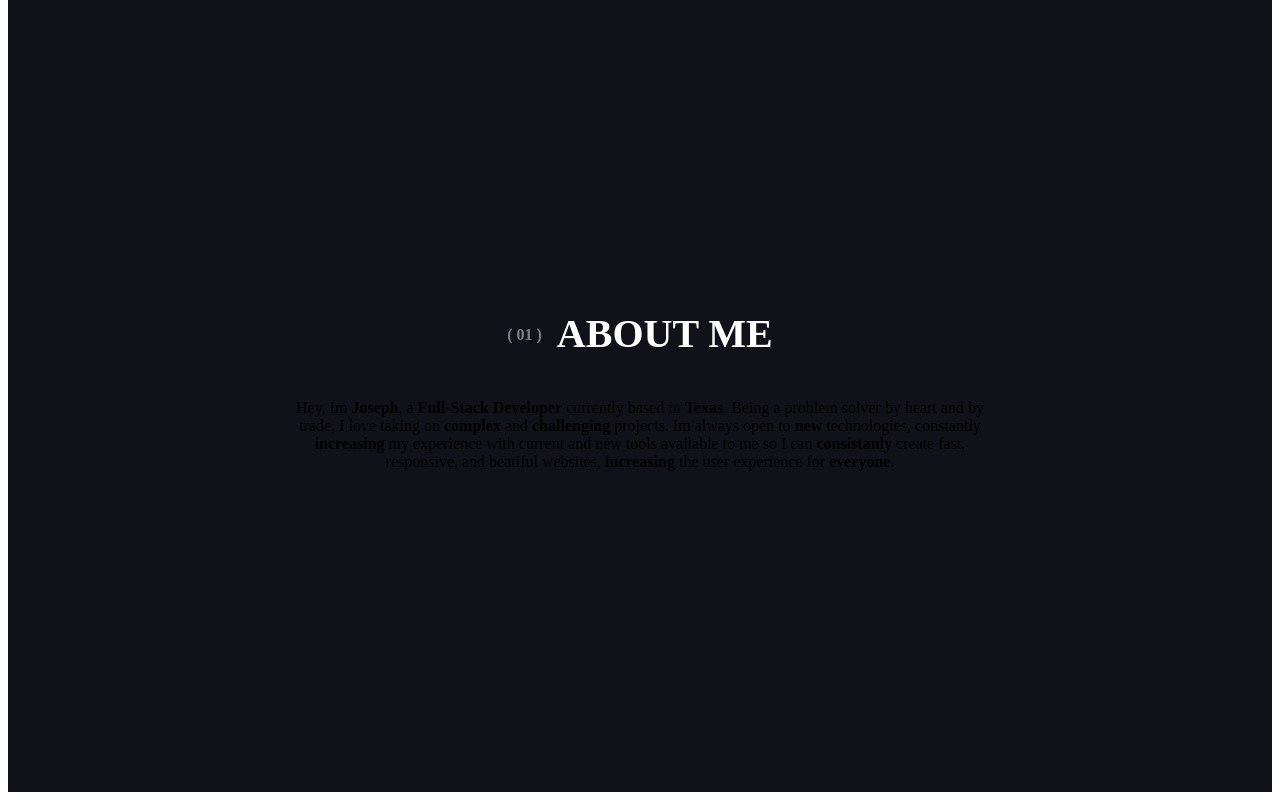
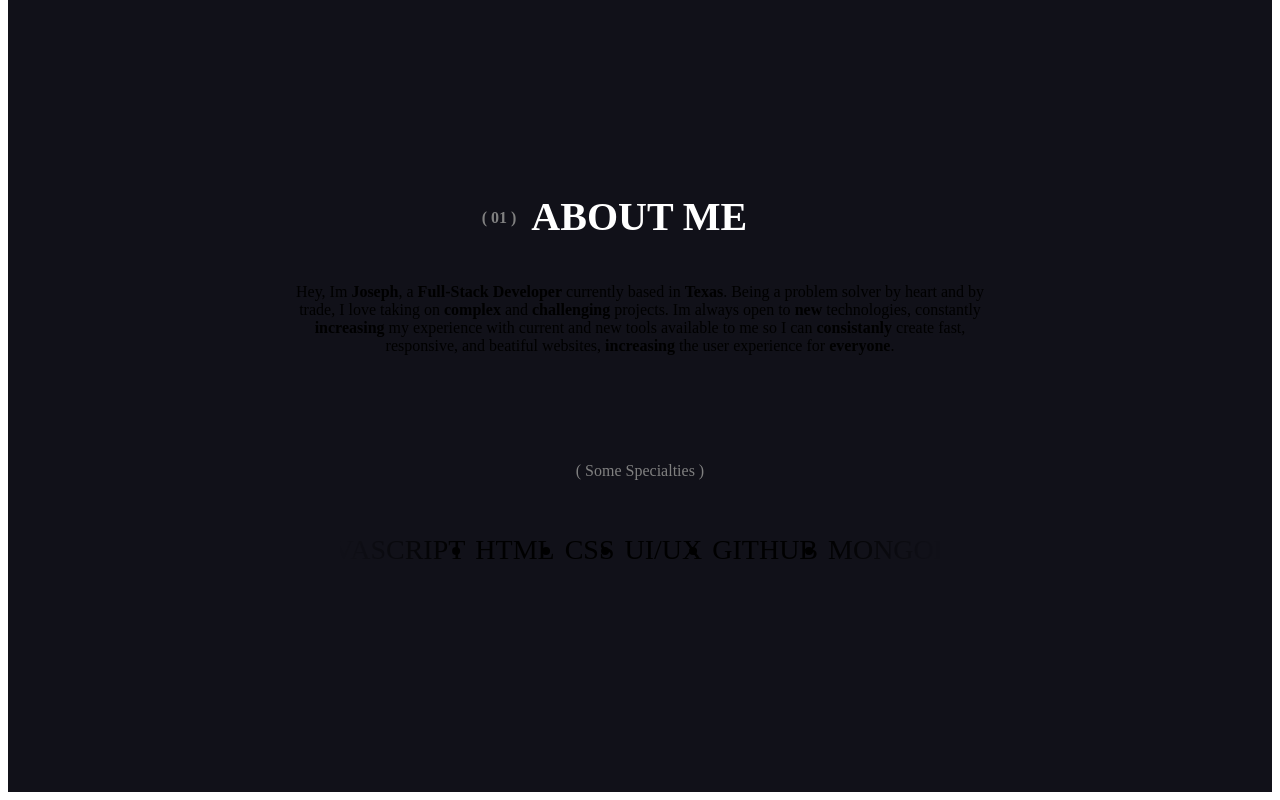
Before and after one commit to josephdorman/portfolio, a React (Vite) app: page / in a window 1280 px wide. Shown: the part 468-1268 px from the top of the page. Built offline with nearby package versions, Linux system fonts and the light colour scheme; the HTML template or start-up script is replaced by a standard one.

Commit message:
finish about me section

```diff
--- a/src/components/about.jsx
+++ b/src/components/about.jsx
@@ -9,6 +9,29 @@ function About() {
           <span>ABOUT ME</span>
         </h2>
         <p className='desc'>Hey, Im <b>Joseph</b>, a <b>Full-Stack Developer</b> currently based in <b>Texas</b>. Being a problem solver by heart and by trade, I love taking on <b>complex</b> and <b>challenging</b> projects. Im always open to <b>new</b> technologies, constantly <b>increasing</b> my experience with current and new tools available to me so I can <b>consistanly</b> create fast, responsive, and beatiful websites, <b>increasing</b> the user experience for <b>everyone</b>.</p>
+        <div className='carousel'>
+          <p>( Some Specialties )</p>
+          <div className="scroller">
+            <ul className="scroller-inner">
+              <li>REACT</li>
+              <li>NODEJS</li>
+              <li>JAVASCRIPT</li>
+              <li>HTML</li>
+              <li>CSS</li>
+              <li>UI/UX</li>
+              <li>GITHUB</li>
+              <li>MONGODB</li>
+              <li>REACT</li>
+              <li>NODEJS</li>
+              <li>JAVASCRIPT</li>
+              <li>HTML</li>
+              <li>CSS</li>
+              <li>UI/UX</li>
+              <li>GITHUB</li>
+              <li>MONGODB</li>
+            </ul>
+          </div>
+        </div>
       </div>
     </>
   )
--- a/src/styles/about.css
+++ b/src/styles/about.css
@@ -25,8 +25,45 @@
 .title span {
   color: white;
   font-size: 40px;
+  margin-right: 51px;
 }
 
 .title p {
   align-self: center;
 }
+
+.carousel {
+  display: flex;
+  flex-direction: column;
+  justify-content: center;
+  align-items: center;
+  margin-top: 65px;
+}
+
+.carousel p {
+  color: grey;
+}
+
+.scroller {
+  max-width: 600px;
+  overflow: hidden;
+
+  -webkit-mask: linear-gradient(90deg, transparent, white 20%, white 80%, transparent);
+  mask: linear-gradient(90deg, transparent, white 20%, white 80%, transparent);
+}
+
+.scroller-inner {
+  padding: 10px 0px;
+  font-size: 28px;
+  width: max-content;
+  display: flex;
+  flex-wrap: nowrap;
+  gap: 10px;
+  animation: scroll 20s linear infinite;
+}
+
+@keyframes scroll {
+  to {
+    transform: translate(calc(-50% - 5px));
+  }
+}
```
